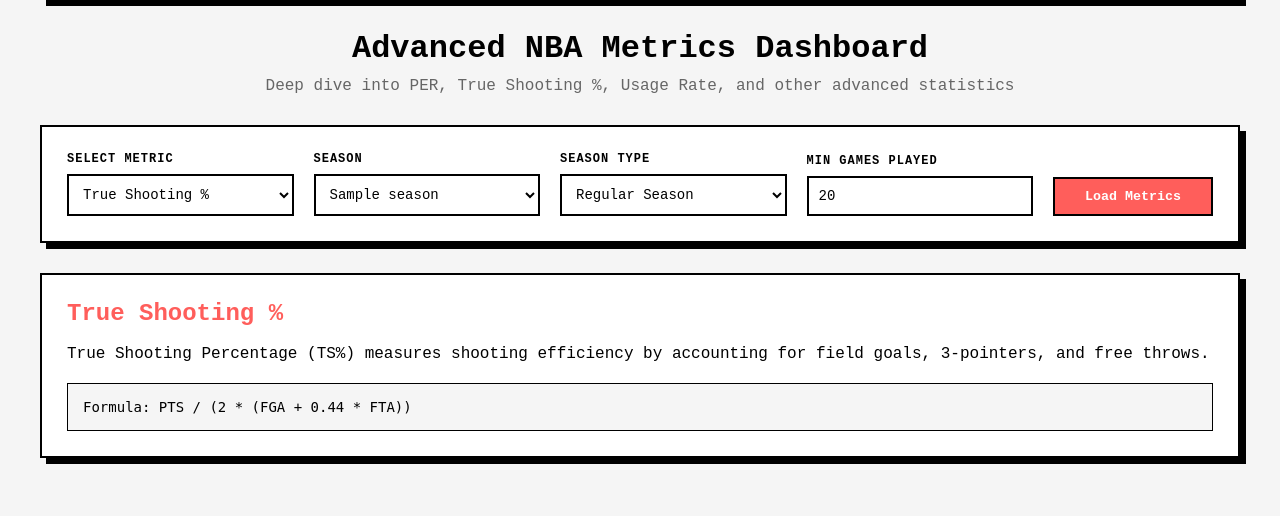
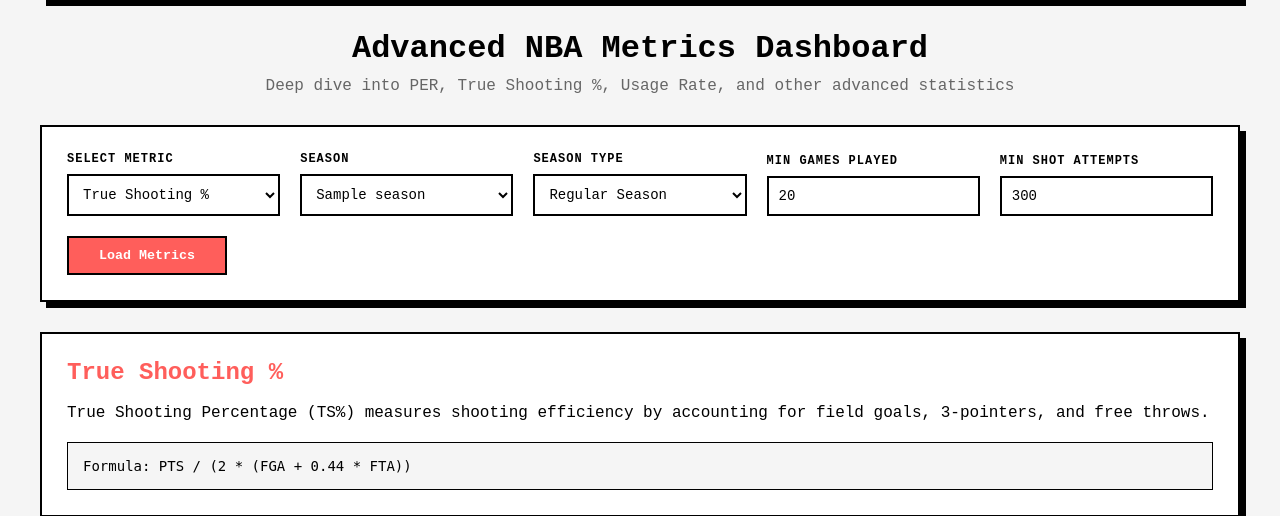
Before and after one commit to amitharwal/CourtVision, a Flask app: template templates/advanced_metrics.html in a window 1280 px wide. Shown: the part 102-618 px from the top of the page. Run offline with Flask 3, Linux system fonts and the light colour scheme; the template is opened without the code that fills it: most values are stand-ins (such as "Sample title", 1, 10 or a date in 2020).

Commit message:
Add a shot-attempt qualifier to the True Shooting leaderboard
Small samples (e.g. 108% TS on 5 playoff games) topped the board. TS% now
requires a minimum of true shooting attempts (FGA + 0.44*FTA), default 300
for the regular season and 50 for the playoffs. Filters re-apply locally
without refetching, and /api/players now returns FGA and FTA.

Co-Authored-By: Claude Opus 5.5 <noreply@anthropic.com>

```diff
--- a/app.py
+++ b/app.py
@@ -436,6 +436,8 @@ def get_players():
             "AST",
             "STL",
             "BLK",
+            "FGA",
+            "FTA",
             "FG_PCT",
             "FG3_PCT",
             "FT_PCT",
@@ -473,7 +475,7 @@ def get_players():
                 p["REB_PCT"] = round(p["REB_PCT"], 1)
             if "PIE" in p:
                 p["PIE"] = round(p["PIE"], 1)
-            for stat in ["MIN", "PTS", "REB", "AST", "STL", "BLK", "PF"]:
+            for stat in ["MIN", "PTS", "REB", "AST", "STL", "BLK", "PF", "FGA", "FTA"]:
                 if stat in p:
                     p[stat] = round(p[stat], 1)
 
--- a/static/css/advanced_metrics.css
+++ b/static/css/advanced_metrics.css
@@ -564,3 +564,7 @@ footer a {
   padding: 40px 20px;
   font-weight: bold;
 }
+
+[hidden] {
+  display: none !important;
+}
--- a/templates/advanced_metrics.html
+++ b/templates/advanced_metrics.html
@@ -47,6 +47,12 @@
                 <div class="control-group">
                     <label for="min-games">Min Games Played</label>
                     <input type="number" id="min-games" value="20" min="1" max="82">
+                </div>
+
+                <div class="control-group" id="min-attempts-group">
+                    <label for="min-attempts">Min Shot Attempts</label>
+                    <input type="number" id="min-attempts" value="300" min="0" step="10"
+                           title="True shooting attempts: FGA + 0.44 × FTA">
                 </div>
 
                 <button id="load-metrics" class="load-btn">Load Metrics</button>
@@ -132,7 +138,13 @@
         };
 
         let currentMetric = 'TS_PCT';
-        let playersData = [];
+        let allPlayers = [];   // everything /api/players returned for the loaded season
+        let playersData = [];  // allPlayers after the min games / min attempts filters
+        let loadedLabel = '';  // e.g. "2024-25 playoff", for empty-state messages
+
+        // Shot-attempt qualifier for True Shooting %, so tiny samples don't top the board.
+        const MIN_ATTEMPTS_DEFAULT = { regular: '300', playoffs: '50' };
+        const trueShootingAttempts = p => (p.FGA || 0) + 0.44 * (p.FTA || 0);
 
         // Initialize
         document.addEventListener('DOMContentLoaded', function() {
@@ -143,6 +155,11 @@
             }
             UrlState.apply('season-type', 'type');
             UrlState.apply('min-games', 'min_games');
+            if (!UrlState.apply('min-attempts', 'min_attempts')) {
+                document.getElementById('min-attempts').value =
+                    MIN_ATTEMPTS_DEFAULT[document.getElementById('season-type').value];
+            }
+            toggleAttemptsControl();
             const hasSeason = UrlState.apply('season-select', 'season');
             updateMetricExplanation();
             if (hasSeason) loadMetrics();
@@ -153,13 +170,18 @@
                 currentMetric = this.value;
                 UrlState.set({ metric: currentMetric });
                 updateMetricExplanation();
-                if (playersData.length > 0) {
-                    sortByCurrentMetric();
-                    document.querySelectorAll('.viz-tab').forEach(t =>
-                        t.classList.toggle('active', t.dataset.view === 'leaders'));
-                    displayVisualization('leaders');
-                    generateInsights();
-                }
+                toggleAttemptsControl();
+                if (allPlayers.length > 0) applyFilters();
+            });
+
+            ['min-games', 'min-attempts'].forEach(id => {
+                document.getElementById(id).addEventListener('change', () => {
+                    UrlState.set({
+                        min_games: document.getElementById('min-games').value,
+                        min_attempts: document.getElementById('min-attempts').value,
+                    });
+                    if (allPlayers.length > 0) applyFilters();
+                });
             });
 
             document.getElementById('load-metrics').addEventListener('click', loadMetrics);
@@ -169,6 +191,11 @@
                 const minGames = document.getElementById('min-games');
                 if (this.value === 'playoffs' && minGames.value === '20') minGames.value = '4';
                 if (this.value === 'regular' && minGames.value === '4') minGames.value = '20';
+                const minAttempts = document.getElementById('min-attempts');
+                const other = this.value === 'playoffs' ? 'regular' : 'playoffs';
+                if (minAttempts.value === MIN_ATTEMPTS_DEFAULT[other]) {
+                    minAttempts.value = MIN_ATTEMPTS_DEFAULT[this.value];
+                }
             });
 
             document.querySelectorAll('.viz-tab').forEach(tab => {
@@ -192,9 +219,12 @@
             hideAllSections();
 
             const season = document.getElementById('season-select').value;
-            const minGames = document.getElementById('min-games').value;
             const seasonType = document.getElementById('season-type').value;
-            UrlState.set({ metric: currentMetric, season, type: seasonType, min_games: minGames });
+            UrlState.set({
+                metric: currentMetric, season, type: seasonType,
+                min_games: document.getElementById('min-games').value,
+                min_attempts: document.getElementById('min-attempts').value,
+            });
 
             try {
                 // Load player data with metrics
@@ -202,22 +232,11 @@
                 const data = await response.json();
 
                 if (data.success) {
-                    // Filter by minimum games
-                    playersData = data.data.filter(p => p.GP >= Number(minGames));
-
-                    document.getElementById('metrics-visualization').style.display = 'block';
-                    if (!playersData.length) {
-                        showMessage(data.data.length
-                            ? `No players with at least ${minGames} games in ${season}. Try a lower minimum.`
-                            : `No ${seasonType === 'playoffs' ? 'playoff' : 'regular-season'} stats for ${season}.`);
-                        return;
-                    }
-
-                    sortByCurrentMetric();
-                    document.getElementById('metrics-insights').style.display = 'block';
-                    displayVisualization('leaders');
-                    generateInsights();
+                    allPlayers = data.data;
+                    loadedLabel = `${season} ${seasonType === 'playoffs' ? 'playoff' : 'regular-season'}`;
+                    applyFilters();
                 } else {
+                    allPlayers = [];
                     document.getElementById('metrics-visualization').style.display = 'block';
                     showMessage(data.error || 'Failed to load metrics data.');
                 }
@@ -393,6 +412,35 @@
             return value.toFixed(1);
         }
 
+        function toggleAttemptsControl() {
+            document.getElementById('min-attempts-group').hidden = currentMetric !== 'TS_PCT';
+        }
+
+        // Filter the loaded players by the current thresholds, then redraw everything.
+        function applyFilters() {
+            const minGames = Number(document.getElementById('min-games').value) || 0;
+            const minAttempts = Number(document.getElementById('min-attempts').value) || 0;
+            const qualifyByAttempts = currentMetric === 'TS_PCT';
+            playersData = allPlayers.filter(p =>
+                p.GP >= minGames && (!qualifyByAttempts || trueShootingAttempts(p) >= minAttempts));
+
+            document.getElementById('metrics-visualization').style.display = 'block';
+            if (!playersData.length) {
+                document.getElementById('metrics-insights').style.display = 'none';
+                showMessage(allPlayers.length
+                    ? `No players meet these minimums for ${loadedLabel} stats. Try lower minimums.`
+                    : `No ${loadedLabel} stats.`);
+                return;
+            }
+
+            sortByCurrentMetric();
+            document.querySelectorAll('.viz-tab').forEach(t =>
+                t.classList.toggle('active', t.dataset.view === 'leaders'));
+            document.getElementById('metrics-insights').style.display = 'block';
+            displayVisualization('leaders');
+            generateInsights();
+        }
+
         function sortByCurrentMetric() {
             playersData.sort((a, b) => (b[currentMetric] || 0) - (a[currentMetric] || 0));
         }
```
